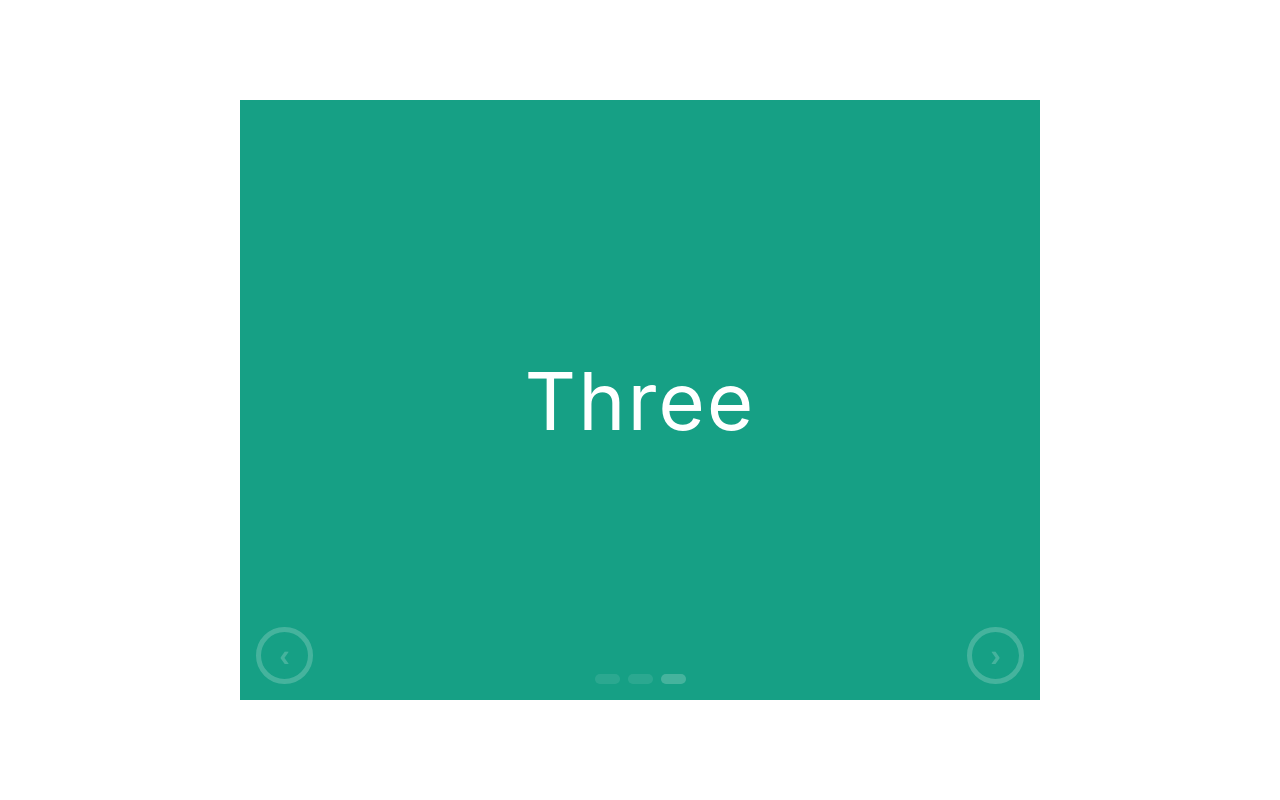
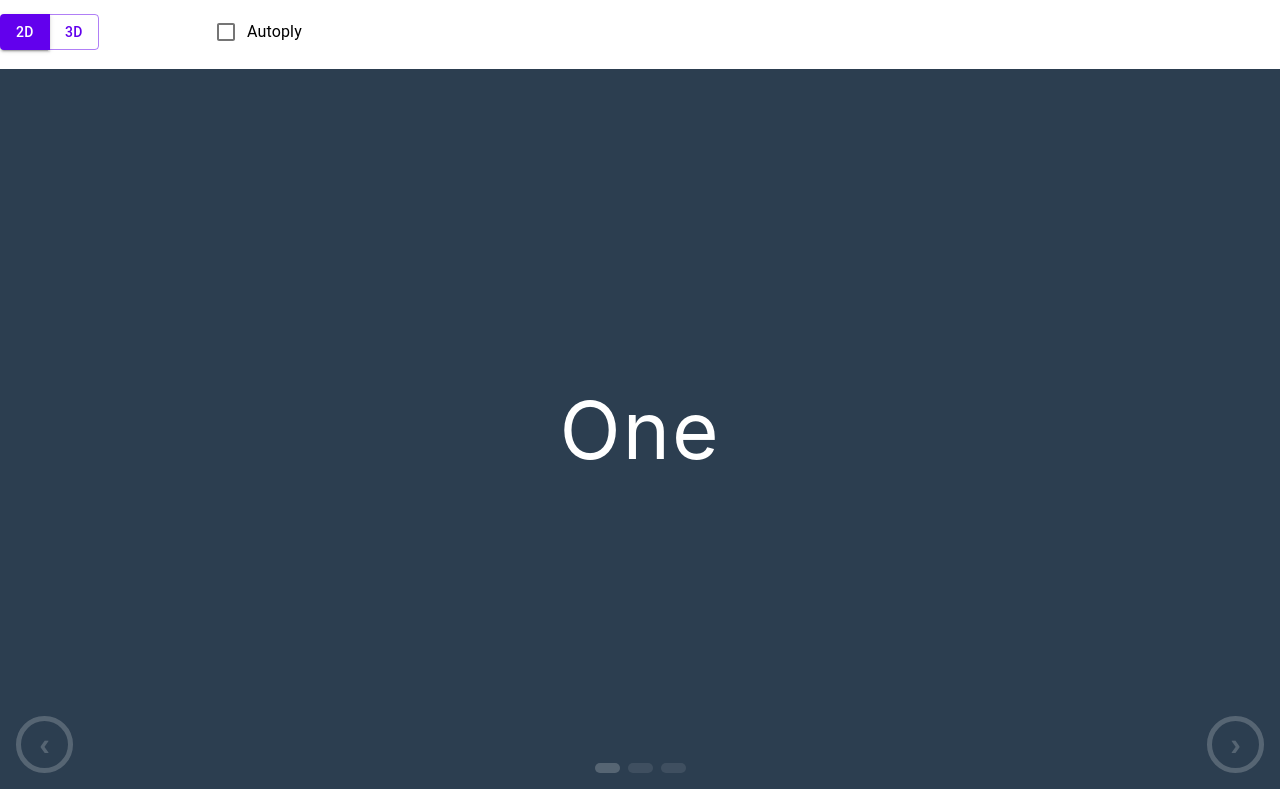
Before and after one commit to ThatTokenGirl/react-carousel-demo, a React (Create React App) app: page / in a window 1280 px wide. Built offline with nearby package versions, Linux system fonts and the light colour scheme.

Commit message:
Add material ui and some page options

```diff
--- a/package.json
+++ b/package.json
@@ -3,6 +3,7 @@
   "version": "0.1.0",
   "private": true,
   "dependencies": {
+    "@material-ui/core": "^4.11.0",
     "@testing-library/jest-dom": "^4.2.4",
     "@testing-library/react": "^9.3.2",
     "@testing-library/user-event": "^7.1.2",
--- a/src/App.css
+++ b/src/App.css
@@ -1,5 +1,7 @@
 .carousel-container {
   position: relative;
+  width: 1280px;
+  height: 720px;
 }
 
 .carousel-controls-container {
--- a/src/App.tsx
+++ b/src/App.tsx
@@ -1,4 +1,12 @@
-import React from "react";
+import {
+  Button,
+  ButtonGroup,
+  Checkbox,
+  FormControlLabel,
+  ThemeProvider,
+} from "@material-ui/core";
+import React, { useState } from "react";
+import theme from "./theme";
 import "./App.css";
 import {
   AutoScroll,
@@ -10,8 +18,60 @@ import {
 import { NavigationButtonCollectionComponent } from "./carousel/carousel-controls/navigation-button-collection/navigation-button-collection.component";
 import { InfiniteCarouselControllerContext } from "./carousel/carousel.context";
 
+type AppState = {
+  renderer: "2d" | "3d";
+  autoplay: boolean;
+};
+
 function App() {
+  const [state, setState] = useState<AppState>({
+    renderer: "2d",
+    autoplay: false,
+  });
+
+  const merge = (partial: Partial<AppState>) => {
+    setState({ ...state, ...partial });
+  };
+
+  const controls = [];
+
+  if (state.autoplay) controls.push(<AutoScroll duration={3000}></AutoScroll>);
+
+  controls.push(<BackButton>&lsaquo;</BackButton>);
+  controls.push(
+    <NavigationButtonCollectionComponent></NavigationButtonCollectionComponent>
+  );
+  controls.push(<NextButton>&rsaquo;</NextButton>);
+
   return (
+    <ThemeProvider theme={theme}>
+      <ButtonGroup>
+        <Button
+          color="primary"
+          variant={state.renderer === "2d" ? "contained" : "outlined"}
+          onClick={() => merge({ renderer: "2d" })}
+        >
+          2D
+        </Button>
+        <Button
+          color="primary"
+          variant={state.renderer === "3d" ? "contained" : "outlined"}
+          onClick={() => merge({ renderer: "3d" })}
+        >
+          3D
+        </Button>
+      </ButtonGroup>
+
+      <FormControlLabel
+        control={
+          <Checkbox
+            checked={state.autoplay}
+            onChange={() => merge({ autoplay: !state.autoplay })}
+          />
+        }
+        label="Autoply"
+      />
+
       <Carousel2d controller={InfiniteCarouselControllerContext}>
         <CarouselItem>
           <div className="item" style={{ backgroundColor: "#2c3e50" }}>
@@ -28,11 +88,9 @@ function App() {
             Three
           </div>
         </CarouselItem>
-      <AutoScroll duration={3000}></AutoScroll>
-      <BackButton>&lsaquo;</BackButton>
-      <NavigationButtonCollectionComponent></NavigationButtonCollectionComponent>
-      <NextButton>&rsaquo;</NextButton>
+        {controls}
       </Carousel2d>
+    </ThemeProvider>
   );
 }
 
--- a/src/carousel/renderers/renderer-2d/renderer-2d.module.scss
+++ b/src/carousel/renderers/renderer-2d/renderer-2d.module.scss
@@ -2,6 +2,8 @@
   display: flex;
   position: relative;
   overflow: hidden;
+  width: 100%;
+  height: 100%;
 }
 
 .carousel_2d_slide {
--- a/src/index.css
+++ b/src/index.css
@@ -10,6 +10,8 @@ body {
     sans-serif;
   -webkit-font-smoothing: antialiased;
   -moz-osx-font-smoothing: grayscale;
+  height: 100vh;
+  display: flex;
 }
 
 code {
@@ -18,17 +20,17 @@ code {
 }
 
 #root {
-  width: 100vw;
-  height: 100vh;
-
-  display: flex;
+  width: 1280px;
+  display: grid;
   align-items: center;
   justify-content: center;
+  grid-template-columns: repeat(auto-fit, minmax(200px, 1fr));
+  gap: 1rem;
+  margin: auto;
 }
 
-.carousel_2d {
-  width: 800px;
-  height: 600px;
+.carousel-container {
+  grid-column: 1 / -1;
 }
 
 .item {
--- /dev/null
+++ b/src/theme.js
@@ -0,0 +1,22 @@
+import { red } from "@material-ui/core/colors";
+import { createMuiTheme } from "@material-ui/core/styles";
+
+// A custom theme for this app
+const theme = createMuiTheme({
+  palette: {
+    primary: {
+      main: "#6200ed",
+    },
+    secondary: {
+      main: "#bb86fc",
+    },
+    error: {
+      main: red.A400,
+    },
+    background: {
+      default: "#fff",
+    },
+  },
+});
+
+export default theme;
```
Also changed, not shown: 1 other file (tests, documents, lock files or other folders). Lines whose indentation alone changed are shown as unchanged.
